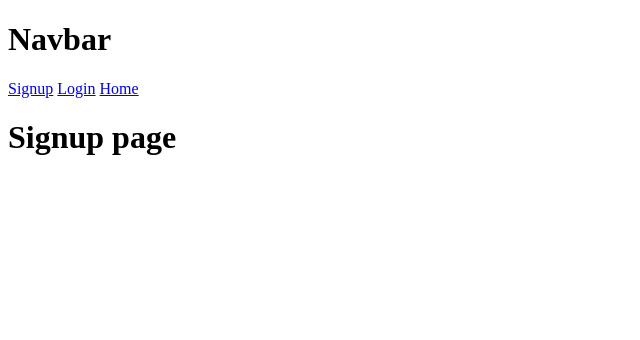
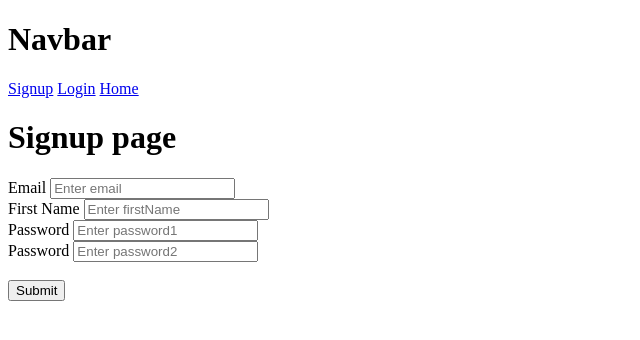
Before and after one commit to Majkelll/Projekt-IO-BD, a Flask app: page /signup in a window 1280 px wide. Shown: the top 340 px of the page, without its empty margins (0-640 px from the left). Run offline with Flask 2, Linux system fonts and the light colour scheme.

Commit message:
Basic signup page and get data from form on backend

```diff
--- a/website/templates/signup/signup.html
+++ b/website/templates/signup/signup.html
@@ -12,4 +12,24 @@ Signup
 
 {% block content %}
 <h1>Signup page</h1>
+<form method="POST">
+  <div class="">
+    <label for="emial">Email</label>
+    <input type="email" class="" id="email" name="email" placeholder="Enter email">
+  </div>
+  <div class="">
+    <label for="emial">First Name</label>
+    <input type="text" class="" id="firstName" name="firstName" placeholder="Enter firstName">
+  </div>
+  <div class="">
+    <label for="emial">Password</label>
+    <input type="password" class="" id="password1" name="password1" placeholder="Enter password1">
+  </div>
+  <div class="">
+    <label for="emial">Password</label>
+    <input type="password" class="" id="password2" name="password2" placeholder="Enter password2">
+  </div>
+  <br />
+  <button type="submit" class="">Submit</button>
+</form>
 {% endblock%}
--- a/website/views.py
+++ b/website/views.py
@@ -1,4 +1,4 @@
-from flask import Blueprint, render_template
+from flask import Blueprint, render_template, request
 
 views = Blueprint("views", __name__)
 
@@ -7,10 +7,17 @@ views = Blueprint("views", __name__)
 def home():
     return render_template('./home/home.html')
 
-@views.route('/signup')
-def signup():
+
+@views.route('/signup', methods=['GET', 'POST'])
+def sign_up():
+    if request.method == 'POST':
+        email = request.form.get('email')
+        firstName = request.form.get('firstName')
+        passwords = [request.form.get(
+            'password1'), request.form.get('password1')]
     return render_template('./signup/signup.html')
 
-@views.route('/login')
+
+@views.route('/login', methods=['GET', 'POST'])
 def login():
     return render_template('./login/login.html')
```
